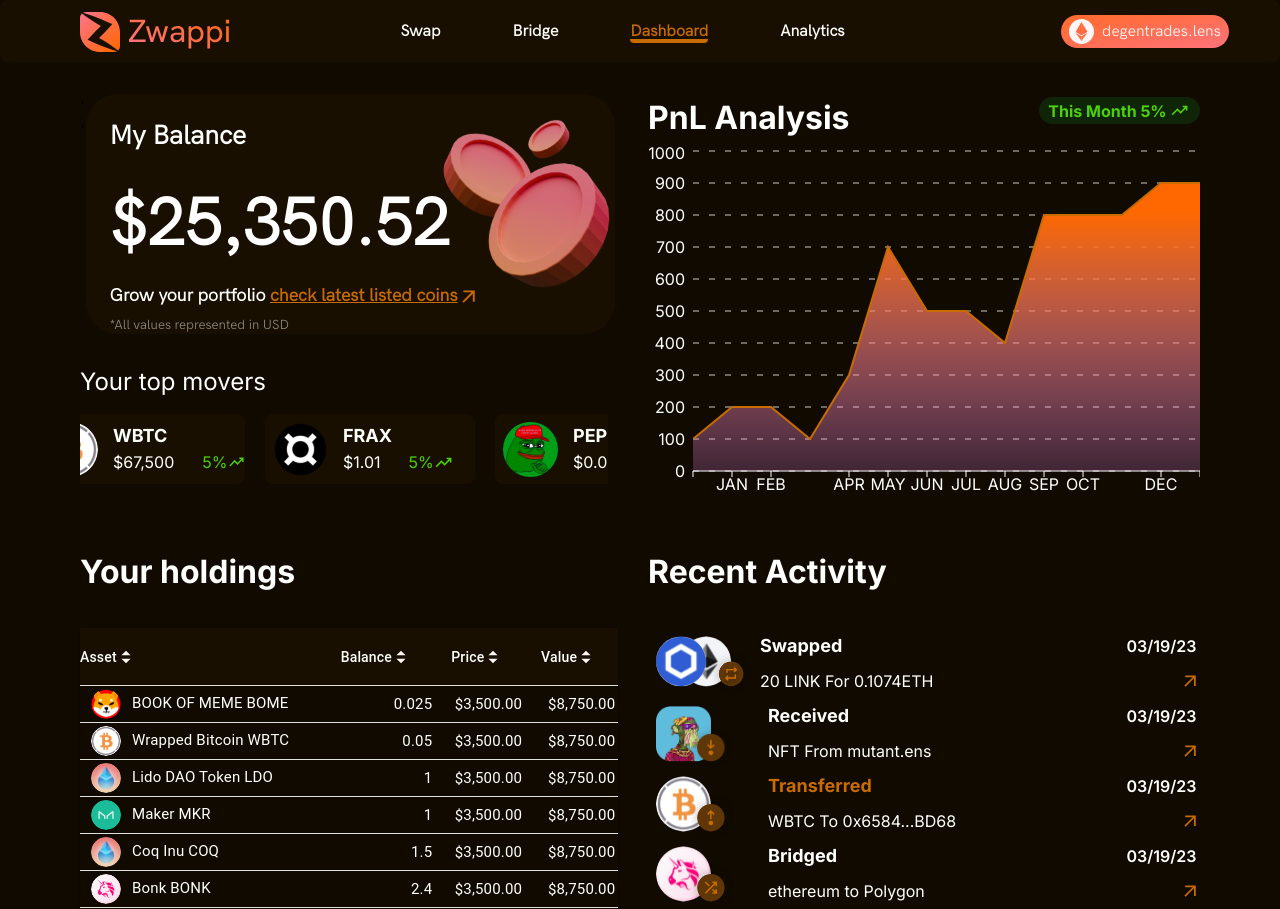
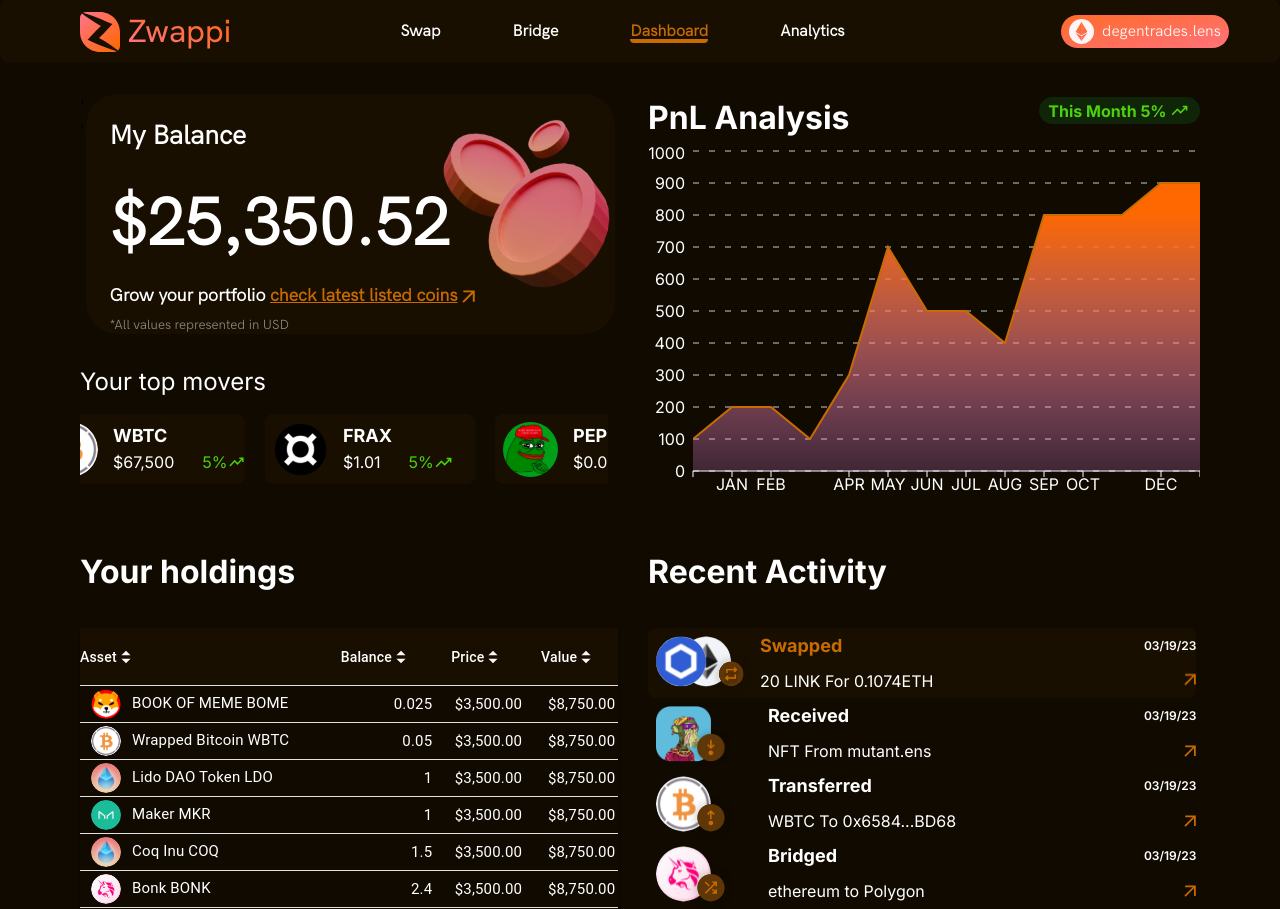
Before and after one commit to Fire-David116/trial-project-final, a Next.js app: page / in a window 1280 px wide. Shown: the top 909 px of the page. Built offline with nearby package versions, Linux system fonts and the light colour scheme.

Commit message:
finn commit

```diff
--- a/src/app/Activity.js
+++ b/src/app/Activity.js
@@ -96,7 +96,7 @@
             ),
         [order, orderBy, page, rowsPerPage],
     );
-    const [isHovered, setIsHovered] = useState(false);
+    const [isHovered, setIsHovered] = useState(true);
     const [isHovered1, setIsHoveredA] = useState(false);
     const [isHovered2, setIsHoveredB] = useState(false);
     const [isHovered3, setIsHoveredC] = useState(false);
@@ -191,7 +191,7 @@
                         <div className="w-7/8 flex flex-col w-[100%]">
                             <div className={`h-1/2 flex font-bold items-center ml-2 text-lg justify-between ${isHovered ? 'text-[#c86c00] transition-colors duration-300' : 'text-white'}`}>
                                 <span>Swapped</span>
-                                <span className="text-[12px] text-base font-semibold  text-white">03/19/23</span>
+                                <span className="text-[12px] font-semibold  text-white">03/19/23</span>
                             </div>
                             <div className="text-white h-1/2 flex items-center ml-2 text-[12px] md:text-[16px] justify-between">
                                 <span>20 LINK For 0.1074ETH</span>
@@ -228,7 +228,7 @@
                         </div>
 
                         <div className="w-7/8 flex flex-col w-[100%]">
-                            <div className={`h-1/2 flex font-bold items-center  text-[#c86c00] ml-2 text-lg justify-between ${isHovered1 ? 'text-[#c86c00] transition-colors duration-100' : 'text-white'}`}>Received<span className="text-[12px] font-semibold text-base  text-white">03/19/23</span></div>
+                            <div className={`h-1/2 flex font-bold items-center  text-[#c86c00] ml-2 text-lg justify-between ${isHovered1 ? 'text-[#c86c00] transition-colors duration-100' : 'text-white'}`}>Received<span className="text-[12px] font-semibold text-white">03/19/23</span></div>
                             <div className="h-1/2 flex items-center text-white ml-2  justify-between">NFT From mutant.ens
                                 <div style={{ width: "12px", height: "12px" }} className={isHovered1 ? 'animate-bounce' : ''}>
                                     <Image
@@ -244,7 +244,7 @@
                     </div>
                 </div>
 
-                <div className="w-[108%] h-[70px] flex-none rounded-lg flex-shrink-0 mr-5  hover:bg-[#190f01] hover:text-[color] w-[108%]"
+                <div className="w-[108%] h-[70px] rounded-lg flex-shrink-0 mr-5  hover:bg-[#190f01] hover:text-[color] w-[108%]"
                                                     onMouseEnter={handleMouseEnterB}
                                                     onMouseLeave={handleMouseLeaveB}
                                                     >
@@ -264,7 +264,7 @@
                         </div>
 
                         <div className="w-7/8 flex flex-col w-[100%]">
-                            <div className={`h-1/2 flex font-bold items-center  text-[#c86c00] ml-2 text-lg justify-between ${isHovered2 ? 'text-[#c86c00] transition-colors duration-300' : ''}`}>Transferred<span className="text-[12px] font-semibold text-base  text-white">03/19/23</span></div>
+                            <div className={`h-1/2 flex font-bold items-center  text-white ml-2 text-lg justify-between ${isHovered2 ? 'text-[#C86C00] transition-colors duration-200' : ''}`}>Transferred<span className="text-[12px] font-semibold  text-white">03/19/23</span></div>
                             <div className="h-1/2 flex items-center text-white ml-2  justify-between">WBTC To 0x6584...BD68
                                 <div style={{ width: "12px", height: "12px" }} className={isHovered2 ? 'animate-bounce' : ''}>
                                     <Image
@@ -299,7 +299,7 @@
                         </div>
 
                         <div className="w-7/8 flex flex-col w-[100%]">
-                            <div className={`h-1/2 flex font-bold items-center  text-[#c86c00] ml-2 text-lg justify-between ${isHovered3 ? 'text-[#c86c00] transition-colors duration-300' : 'text-white'}`}>Bridged<span className="text-[12px] font-semibold text-base  text-white">03/19/23</span></div>
+                            <div className={`h-1/2 flex font-bold items-center  text-[#c86c00] ml-2 text-lg justify-between ${isHovered3 ? 'text-[#c86c00] transition-colors duration-300' : 'text-white'}`}>Bridged<span className="text-[12px] font-semibold  text-white">03/19/23</span></div>
                             <div className="h-1/2 flex items-center text-white ml-2  justify-between">ethereum to Polygon
                                 <div style={{ width: "12px", height: "12px" }} className={isHovered3 ? 'animate-bounce' : ''}>
                                     <Image
@@ -334,7 +334,7 @@
                         </div>
 
                         <div className="w-7/8 flex flex-col w-[100%]">
-                            <div className={`h-1/2 flex font-bold items-center  text-[#c86c00] ml-2 text-lg justify-between ${isHovered4 ? 'text-[#c86c00] transition-colors duration-300' : 'text-white'}`}>Swapped<span className="text-[12px] text-base font-semibold  text-white">03/19/23</span></div>
+                            <div className={`h-1/2 flex font-bold items-center  text-[#c86c00] ml-2 text-lg justify-between ${isHovered4 ? 'text-[#c86c00] transition-colors duration-300' : 'text-white'}`}>Swapped<span className="text-[12px] font-semibold  text-white">03/19/23</span></div>
                             <div className="h-1/2 flex items-center text-white ml-2  justify-between">1ETH For 3,500 USDC
                                 <div style={{ width: "12px", height: "12px" }} className={isHovered4 ? 'animate-bounce' : ''}>
                                     <Image
```
